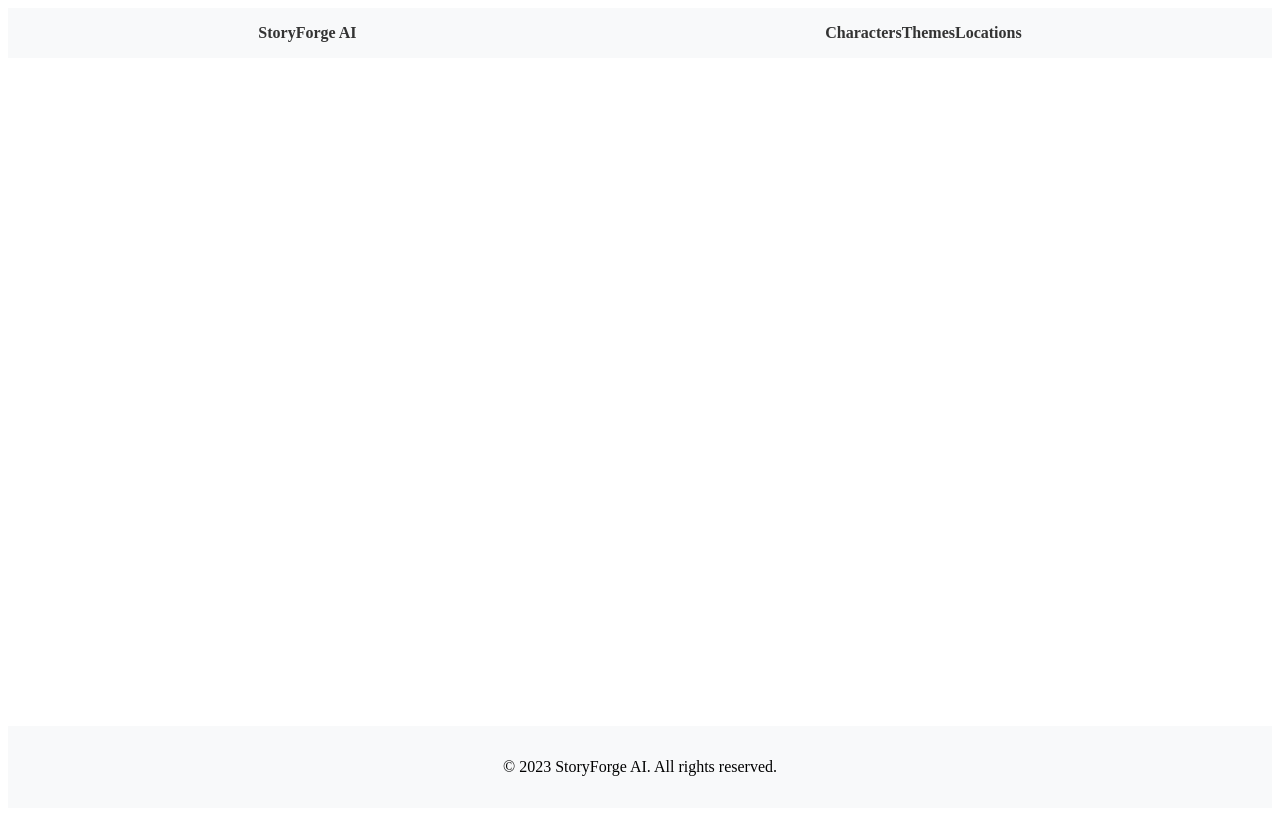
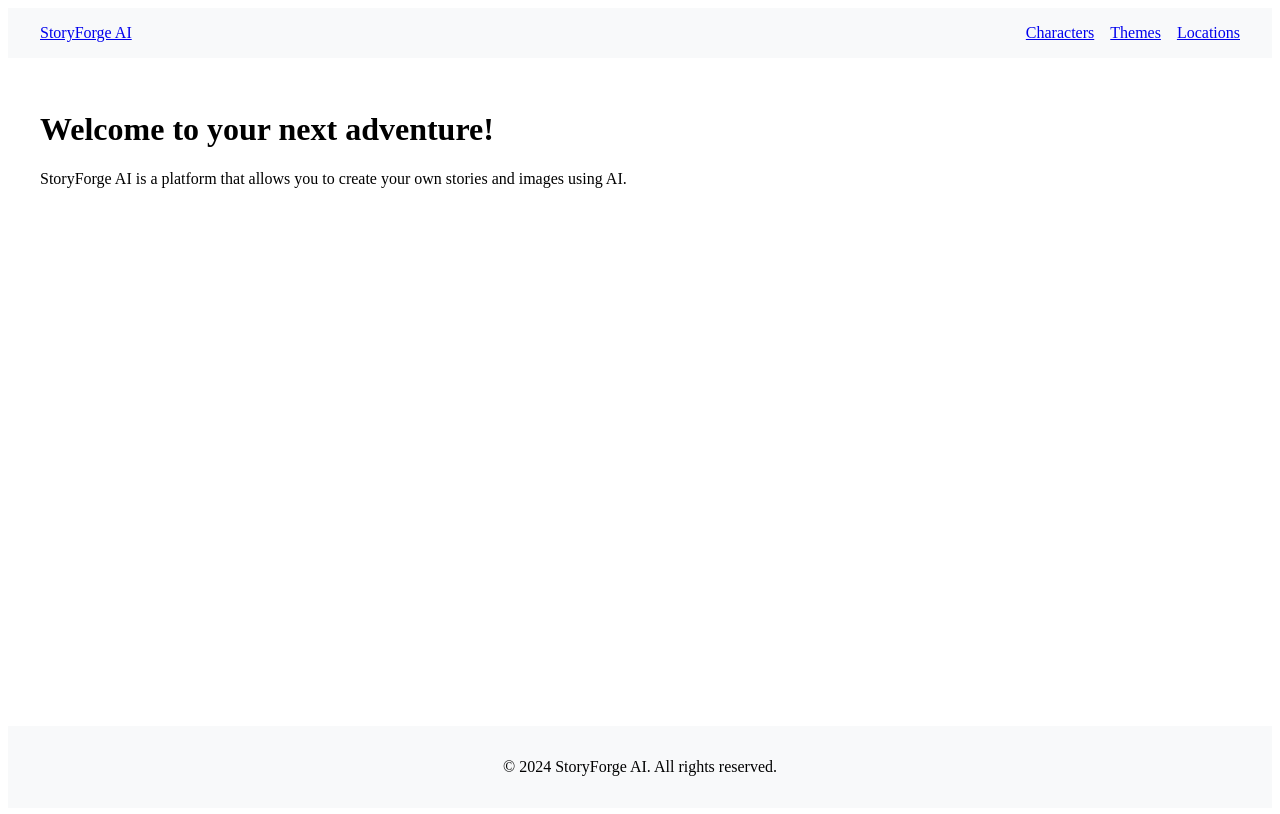
Before and after one commit to dotdevdotdev/storyforge-ai, a Next.js app: page / in a window 1280 px wide. Built offline with nearby package versions, Linux system fonts and the light colour scheme.

Commit message:
yay the basic webpage we are the best

```diff
--- a/components/Layout.jsx
+++ b/components/Layout.jsx
@@ -1,29 +1,30 @@
 import React from "react";
+import Link from "next/link";
 
 const Layout = ({ children }) => {
   return (
     <div className="layout">
       <header className="navbar">
         <nav>
-          <a href="/" className="logo">
-            StoryForge AI
-          </a>
-          <div className="nav-links">
-            <a href="/characters">Characters</a>
-            <a href="/themes">Themes</a>
-            <a href="/locations">Locations</a>
+          <div className="nav-container">
+            <Link href="/" className="logo">
+              StoryForge AI
+            </Link>
+            <div className="nav-links">
+              <Link href="/characters">Characters</Link>
+              <Link href="/themes">Themes</Link>
+              <Link href="/locations">Locations</Link>
+            </div>
           </div>
         </nav>
       </header>
 
-      <main className="main-content">
-        <div className="content-wrapper">
-          <div className="scroll-container">{children}</div>
-        </div>
-      </main>
+      <main className="main-content">{children}</main>
 
       <footer className="footer">
-        <p>&copy; 2023 StoryForge AI. All rights reserved.</p>
+        <p>
+          &copy; {new Date().getFullYear()} StoryForge AI. All rights reserved.
+        </p>
       </footer>
 
       <style jsx>{`
@@ -33,33 +34,22 @@ const Layout = ({ children }) => {
           min-height: 100vh;
         }
         .navbar {
-          position: sticky;
-          top: 0;
           background-color: #f8f9fa;
           padding: 1rem;
-          z-index: 1000;
         }
-        .navbar nav {
+        .nav-container {
           display: flex;
-          justify-content: space-around;
+          justify-content: space-between;
+          align-items: center;
+          max-width: 1200px;
+          margin: 0 auto;
         }
-        .navbar a {
-          text-decoration: none;
-          color: #333;
-          font-weight: bold;
+        .nav-links {
+          display: flex;
+          gap: 1rem;
         }
         .main-content {
           flex: 1;
-          display: flex;
-          flex-direction: column;
-        }
-        .content-wrapper {
-          flex: 1;
-          overflow: hidden;
-        }
-        .scroll-container {
-          height: 100%;
-          overflow-y: auto;
           padding: 2rem;
         }
         .footer {
--- /dev/null
+++ b/pages/Home.jsx
@@ -0,0 +1,15 @@
+import React from "react";
+
+const Home = () => {
+  return (
+    <div className="home">
+      <h1>Welcome to your next adventure!</h1>
+      <p>
+        StoryForge AI is a platform that allows you to create your own stories
+        and images using AI.
+      </p>
+    </div>
+  );
+};
+
+export default Home;
--- a/pages/index.js
+++ b/pages/index.js
@@ -1,26 +1,10 @@
-import { useState } from "react";
 import Layout from "../components/Layout";
+import Home from "./Home";
 
-export default function Home() {
-  const [prompt, setPrompt] = useState("");
-  const [story, setStory] = useState("");
-  const [imageUrl, setImageUrl] = useState("");
-
-  const handleSubmit = async (e) => {
-    e.preventDefault();
-    try {
-      const response = await fetch("/api/story", {
-        method: "POST",
-        headers: { "Content-Type": "application/json" },
-        body: JSON.stringify({ prompt }),
-      });
-      const data = await response.json();
-      setStory(data.story);
-      setImageUrl(data.imageUrl);
-    } catch (error) {
-      console.error("Error:", error);
-    }
-  };
-
-  return <Layout></Layout>;
+export default function HomePage() {
+  return (
+    <Layout>
+      <Home />
+    </Layout>
+  );
 }
```
Also changed, not shown: pages/characters.jsx (added, +14 -0 lines), pages/locations.jsx (added, +15 -0 lines), pages/themes.jsx (added, +14 -0 lines).
